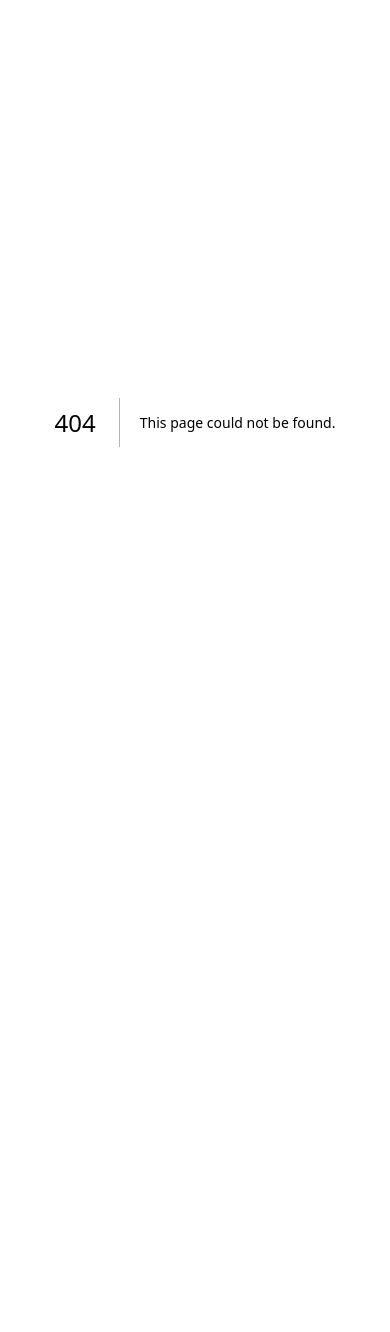
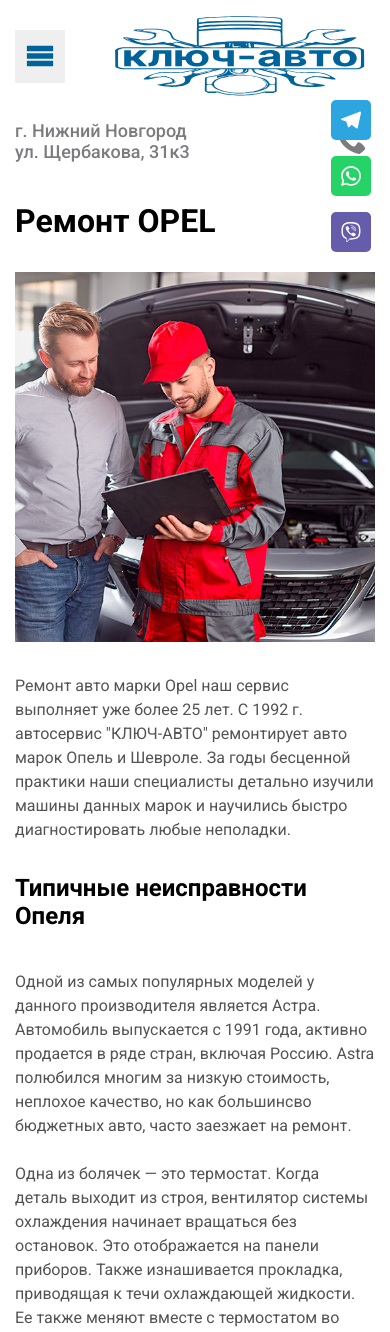
Before and after one commit to Alekseymedvedev/key-avto, a Next.js app in the folder client/: page /car-brand/1 in a window 390 px wide. Before the commit this address had no page. Shown: the top 1332 px of the page. Before the commit the page ends 844 px from the top, so only its background shows below. Built offline with nearby package versions, Linux system fonts and the light colour scheme.

Commit message:
верстка, адаптив

```diff
--- /dev/null
+++ b/client/components/logo/logo.tsx
@@ -0,0 +1,37 @@
+import Image from "next/image";
+import logo from "../../public/logo.svg";
+import Link from "next/link";
+import {useRouter} from "next/router";
+
+
+const Logo = () => {
+    const router = useRouter()
+
+    return (
+        <div>
+            {
+                router.route === '/'
+                    ?
+                    <span>
+                         <Image
+                             width={270}
+                             height={80}
+                             src={logo}
+                             alt="banner"
+                         />
+                    </span>
+                    :
+                    <Link href='/'>
+                        <Image
+                            width={270}
+                            height={80}
+                            src={logo}
+                            alt="banner"
+                        />
+                    </Link>
+            }
+        </div>
+    );
+};
+
+export default Logo;
--- /dev/null
+++ b/client/pages/car-brand/[id].tsx
@@ -0,0 +1,96 @@
+import MainLayot from "../../layot/mainLayot";
+import React from "react";
+import Image from "next/image";
+import img from "../../images/banner1.png";
+
+const carBrand = () => {
+    return (
+        <MainLayot title="О марке автомобиля">
+            <section className="_vrm">
+                <div className="container">
+                    <h1>Ремонт OPEL</h1>
+                    <div className="grid _vrm">
+                        <div className="carBrandImg">
+                            <Image
+                                fill
+                                src={img}
+                                alt="banner"
+                                placeholder="blur"
+                            />
+                        </div>
+                        <p>
+                            Ремонт авто марки Opel наш сервис выполняет уже более 25 лет. С 1992 г. автосервис "КЛЮЧ-АВТО"
+                            ремонтирует авто марок Опель и Шевроле. За годы бесценной практики наши специалисты
+                            детально
+                            изучили
+                            машины данных марок и научились быстро диагностировать любые неполадки.
+                        </p>
+                    </div>
+                    <div className="flex-c">
+                        <h2>Типичные неисправности Опеля</h2>
+                        <p>
+
+                            Одной из самых популярных моделей у данного производителя является Астра. Автомобиль
+                            выпускается
+                            с
+                            1991
+                            года, активно продается в ряде стран, включая Россию. Astra полюбился многим за низкую
+                            стоимость,
+                            неплохое качество, но как большинсво бюджетных авто, часто заезжает на ремонт.
+                        </p>
+
+
+                        <p>
+                            Одна из болячек — это термостат. Когда деталь выходит из строя, вентилятор системы
+                            охлаждения
+                            начинает
+                            вращаться без остановок. Это отображается на панели приборов. Также изнашивается прокладка,
+                            приводящая к
+                            течи охлаждающей жидкости. Ее также меняют вместе с термостатом во время обслуживания.
+                        </p>
+
+                        <p>
+                            Для кузовов «J» и «H» характерны поломки автоматической коробки передач, роботизированной
+                            КПП и
+                            наконечников рулевых тяг. Последние «ходят» не более 30 тыс. км. Ремонт «автомата» чаще
+                            всего
+                            вызван
+                            попаданием охлаждающей жидкости внутрь контура АКПП. Причина — разгерметизация радиатора.
+                        </p>
+
+                        <p>
+                            Другим популярным автомобилем марки Opel является семейный минивэн Зафира. Его болячки
+                            главным
+                            образом
+                            находятся в двигателе и подвеске. Проблемы с коробкой передач тоже случаются, но их причиной
+                            является
+                            некачественное масло. В дизельных моторах «ахиллесовой пятой» признаны топливные форсунки.
+                            Как
+                            бензиновые так и дизельные агрегаты Опель Зафира оснащаются ременным приводом ГРМ. Ремень
+                            обрывается
+                            через 120-130 тыс. км пробега. Поскольку определить его износ визуально нелегко, а обрыв
+                            ремня
+                            приводит
+                            к фатальному повреждению шатунно-поршневой группы, а как результат к дорогостоящему ремонту,
+                            необходимо
+                            регулярно обращаться на СТО для техобслуживания.
+                        </p>
+                        <p>
+                            Компактный хэтчбек Opel Corsa часто заезжает на СТО из-за селектора автоматической коробки
+                            передач,
+                            печки салона и проводки. Электрика в моторном отсеке не защищена, поэтому после автомойки
+                            нередко
+                            происходит замыкание. Другой характерной неисправностью авто является заклинивание рычага
+                            переключения
+                            КПП. Он перестает сдвигаться в положение «P». Ремонт путем замены селектора позволяет решить
+                            данную
+                            проблему.
+                        </p>
+                    </div>
+                </div>
+            </section>
+        </MainLayot>
+    );
+};
+
+export default carBrand;
```
Also changed, not shown: client/components/categorySection/categorySection.tsx (added, +16 -0 lines), client/pages/car-brand/index.tsx (added, +10 -0 lines), client/pages/categories/index.tsx (added, +14 -0 lines), client/components/categorySection/categorySection.module.scss (added), client/public/Vector.svg (added), client/public/logo.svg (added).
